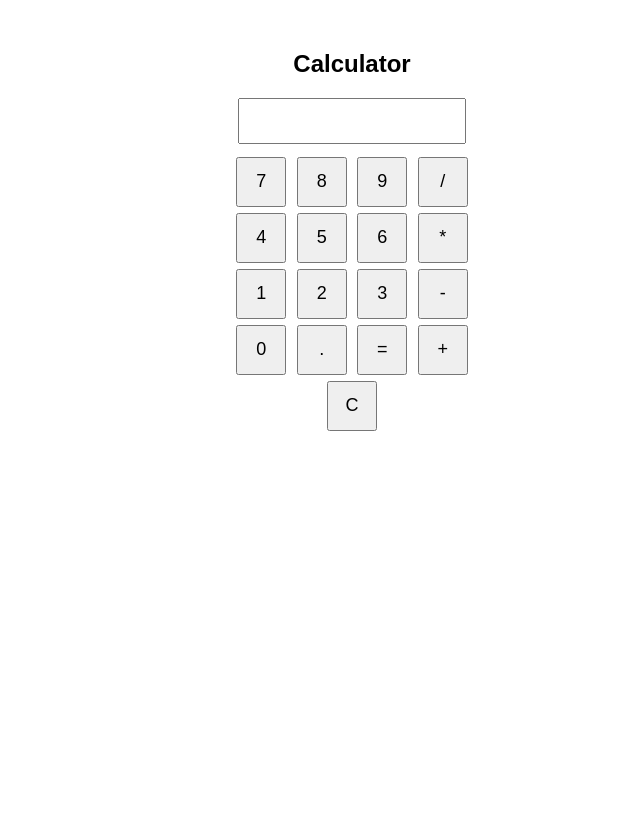
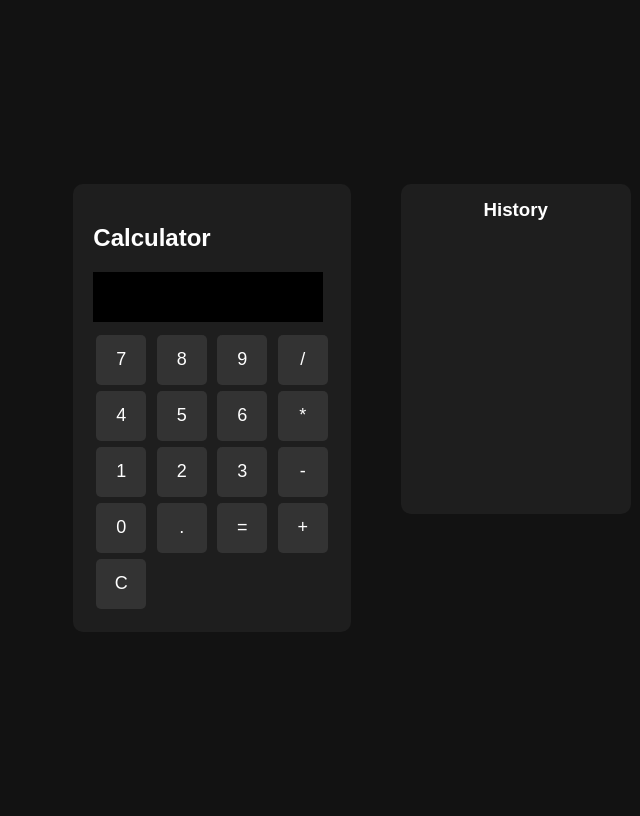
Before and after one commit to joelberlin174/flask-cloud-app, a Flask app: page / in a window 1280 px wide. Shown: the whole page, without its empty margins (288-928 px from the left). Before the commit the page ends 431 px from the top, so only its background shows below. Run offline with Flask 3, Linux system fonts and the light colour scheme; data that the repository does not hold is empty.

Commit message:
Update index.html

```diff
--- a/templates/index.html
+++ b/templates/index.html
@@ -1,12 +1,26 @@
 <!DOCTYPE html>
 <html>
 <head>
-    <title>Universal Calculator</title>
 <style>
 body {
-            text-align: center;
-            margin-top: 50px;
+    display: flex;
+    justify-content: center;
+    align-items: center;
+    height: 100vh;
+    background-color: #121212;
+    color: white;
     font-family: Arial;
+}
+
+#container {
+    display: flex;
+    gap: 50px;
+}
+
+#calculator {
+    background: #1e1e1e;
+    padding: 20px;
+    border-radius: 10px;
 }
 
 #display {
@@ -15,26 +29,55 @@
     font-size: 20px;
     text-align: right;
     margin-bottom: 10px;
+    background: #000;
+    color: #0f0;
+    border: none;
+    padding: 5px;
 }
 
 button {
     width: 50px;
     height: 50px;
+    margin: 3px;
     font-size: 18px;
-            margin: 3px;
+    background: #333;
+    color: white;
+    border: none;
+    border-radius: 5px;
+}
+
+button:hover {
+    background: #555;
+}
+
+#history {
+    background: #1e1e1e;
+    padding: 15px;
+    border-radius: 10px;
+    width: 200px;
+    height: 300px;
+    overflow-y: auto;
+}
+
+#history h3 {
+    margin-top: 0;
+    text-align: center;
+}
+
+li {
+    margin-bottom: 5px;
 }
 </style>
 </head>
 
 <body>
 
+<div id="container">
+
+<div id="calculator">
     <h2>Calculator</h2>
+    <input type="text" id="display" readonly><br>
 
-<input type="text" id="display" readonly>
-
-<br>
-
-<!-- Buttons -->
     <button onclick="press('7')">7</button>
     <button onclick="press('8')">8</button>
     <button onclick="press('9')">9</button>
@@ -56,32 +99,46 @@
     <button onclick="press('+')">+</button><br>
 
     <button onclick="clearDisplay()">C</button>
+</div>
+
+<div id="history">
+    <h3>History</h3>
+    <ul id="historyList"></ul>
+</div>
+
+</div>
 
 <script>
 let display = document.getElementById("display");
 
-// Button input
 function press(val) {
     display.value += val;
 }
 
-// Calculate result
 function calculate() {
     try {
-        display.value = eval(display.value);
+        let result = eval(display.value);
+        let full = display.value + " = " + result;
+        display.value = result;
+
+        fetch('/add', {
+            method: 'POST',
+            headers: {'Content-Type': 'application/json'},
+            body: JSON.stringify({calc: full})
+        });
+
     } catch {
         display.value = "Error";
     }
 }
 
-// Clear
 function clearDisplay() {
     display.value = "";
 }
 
-// Keyboard support
-document.addEventListener("keydown", function(event) {
-    let key = event.key;
+// keyboard support
+document.addEventListener("keydown", function(e) {
+    let key = e.key;
 
     if (!isNaN(key) || "+-*/.".includes(key)) {
         press(key);
@@ -91,6 +148,22 @@ document.addEventListener("keydown", function(event) {
         display.value = display.value.slice(0, -1);
     }
 });
+
+// update history
+setInterval(() => {
+    fetch('/history')
+    .then(res => res.json())
+    .then(data => {
+        let list = document.getElementById("historyList");
+        list.innerHTML = "";
+
+        data.slice().reverse().forEach(item => {
+            let li = document.createElement("li");
+            li.textContent = item;
+            list.appendChild(li);
+        });
+    });
+}, 1000);
 </script>
 
 </body>
```
Lines whose indentation alone changed are shown as unchanged.
